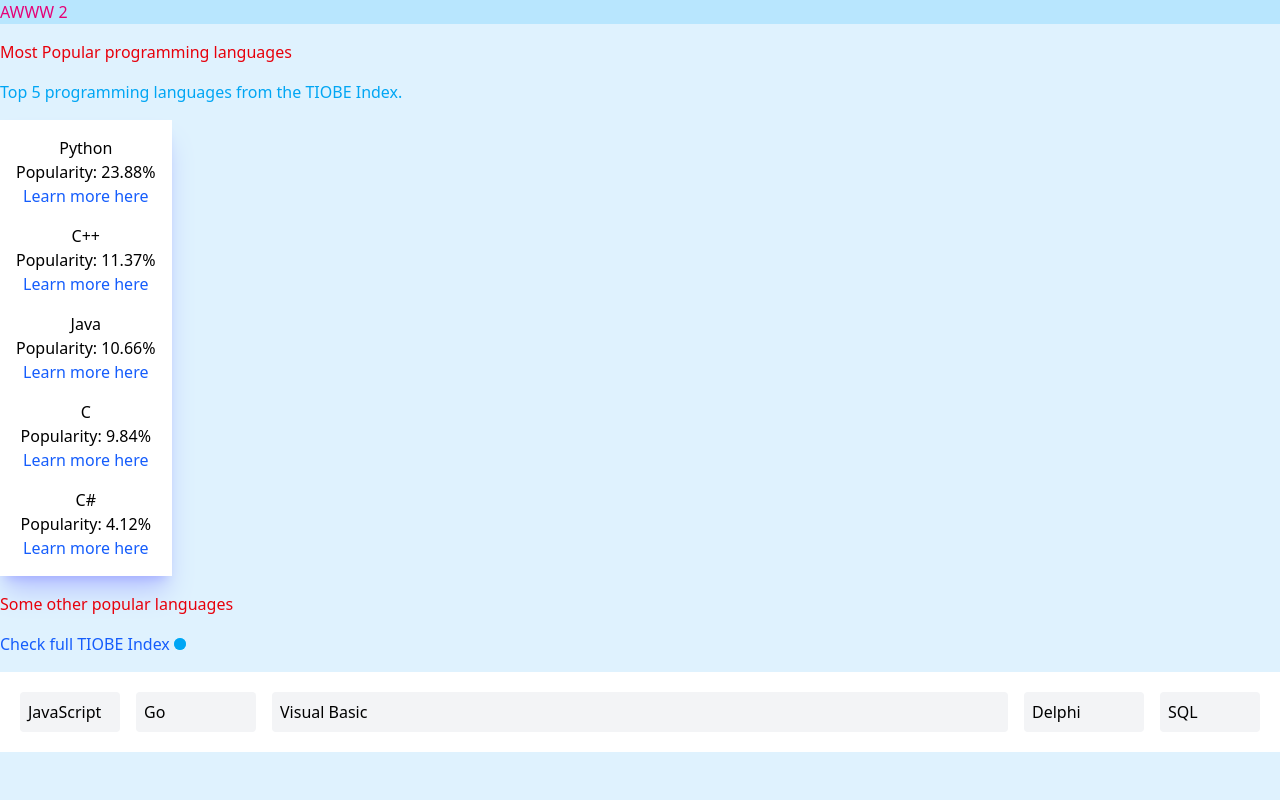
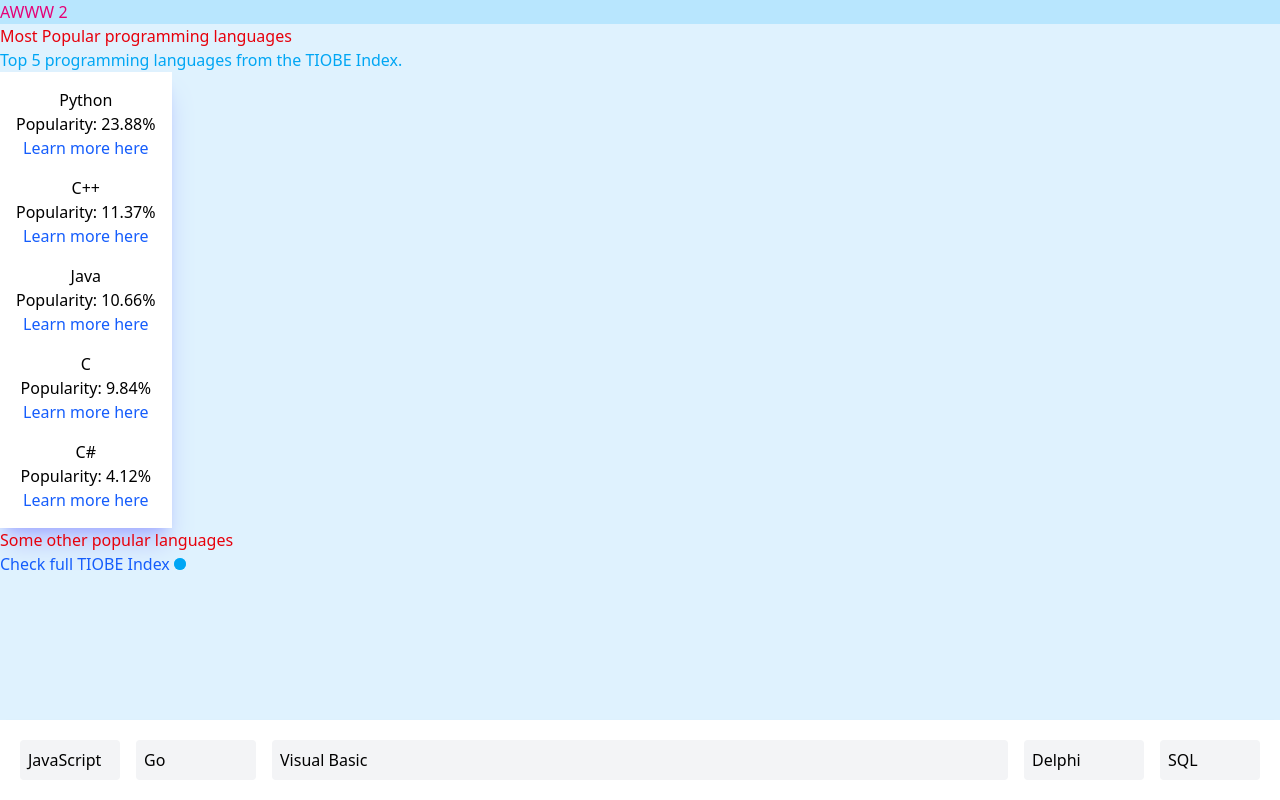
Before and after one commit to nina-wisniewska/awww2, a website: page index.html in a window 1280 px wide. Drawn offline with Linux system fonts and the light colour scheme.

Commit message:
stron333

```diff
--- a/index.html
+++ b/index.html
@@ -3,10 +3,13 @@
 <head>
   <meta charset="UTF-8">
   <meta name="viewport" content="width=device-width, initial-scale=1.0">
-  <link href="./output.css" rel="stylesheet">
+  <link href="src/output.css" rel="stylesheet">
   <title>AWWW_2</title>
 </head>
+
 <body class="bg-sky-100 space-y-4">
+
+  <div>
   <h1 class="text-pink-600 bg-sky-200">
     AWWW 2
   </h1>
@@ -58,18 +61,23 @@
       <span class="relative inline-flex size-3 rounded-full bg-sky-500"></span>
     </span>
   </a>
+</div>
 
-  <div class="bg-white sub_div flex flex-row p-5 gap-4">
+<div class = " fixed bottom-0 left-0 w-full">
+  <div class=" fixed bottom-0 left-0 w-full bg-white flex flex-row p-5 gap-4 shadow-md z-50">
     <div class="w-25 flex-none bg-gray-100 p-2 rounded">JavaScript</div>
     <div class="w-30 flex-none bg-gray-100 p-2 rounded">Go</div>
     <div class="flex-auto bg-gray-100 p-2 rounded ">Visual Basic</div>
     <div class="w-30 flex-none bg-gray-100 p-2 rounded">Delphi</div>
     <div class="w-25 flex-none bg-gray-100 p-2 rounded ">SQL</div>
-  </div>
+</div>
+</div>
+
 
 
 
 
 
 </body>
+
 </html>
```
Also changed, not shown: build.css (added), src/output.css (added).
